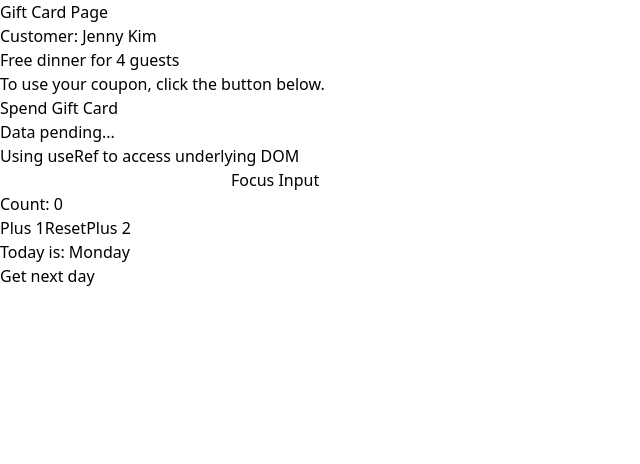
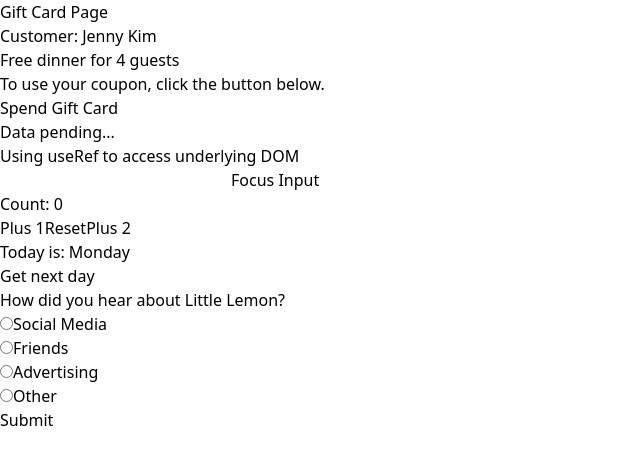
Before and after one commit to Sisi-tech/React-Exercise, a React (Vite) app: page / in a window 1280 px wide. Shown: the top 464 px of the page, without its empty margins (0-640 px from the left). Built offline with nearby package versions, Linux system fonts and the light colour scheme; no server answers.

Commit message:
cloneElement

```diff
--- a/src/App.jsx
+++ b/src/App.jsx
@@ -1,4 +1,5 @@
 import { useState } from 'react'
+import Options from './cloneExercise/Feedback'
 import CustomHook from './CustomHook'
 import FetchDataExercise from './FetchData'
 import SetUpFocusInput from './FocusInput'
@@ -8,12 +9,13 @@ import Increment from './Increment'
 function App() {
 
   return (
-    <div className='w-screen h-screen bg-gray-800 text-gray-200 flex flex-col gap-6 justify-center items-center'>
+    <div className='w-screen h-screen-auto bg-gray-800 text-gray-200 flex flex-col gap-6 justify-center items-center'>
       <GiftCard />
       <FetchDataExercise />
       <SetUpFocusInput />
       <Increment />
       <CustomHook />
+      <Options />
     </div>
   )
 }
--- /dev/null
+++ b/src/cloneExercise/Feedback.jsx
@@ -0,0 +1,20 @@
+import { RadioGroup, RadioOption } from './RadioGroup';
+import { useState } from 'react';
+
+const Options = () => {
+    const [selected, setSelected] = useState("");
+    return (
+        <div className='border p-8 m-8'>
+            <h1 className='text-2xl'>How did you hear about Little Lemon?</h1>
+            <RadioGroup onChange={setSelected} selected={selected}>
+                <RadioOption value="Social_media">Social Media</RadioOption>
+                <RadioOption value="friends">Friends</RadioOption>
+                <RadioOption value="advertising">Advertising</RadioOption>
+                <RadioOption value="other">Other</RadioOption>
+            </RadioGroup>
+            <button disabled={!selected} className="bg-blue-800 p-2 rounded-lg shadow-md shadow-gray-200 mt-2">Submit</button>
+        </div>
+    );
+}
+
+export default Options;
--- /dev/null
+++ b/src/cloneExercise/RadioGroup.jsx
@@ -0,0 +1,21 @@
+import * as React from "react";
+import { cloneElement, Children } from 'react';
+
+export const RadioGroup = ({ onChange, selected, children }) => {
+    const RadioOptions = Children.map(children, (child)=> {
+        return cloneElement(child, {
+            onChange,
+            checked: child.props.value === selected,
+        });
+    });
+    return <div>{RadioOptions}</div>
+};
+
+export const RadioOption = ({ value, checked, onChange, children }) => {
+    return (
+        <div>
+            <input id={value} type="radio" name={value} checked={checked} onChange={(e)=> {onChange(e.target.value)}} />
+            <label htmlFor={value} className="text-xl px-2">{children}</label>
+        </div>
+    );
+};
```
